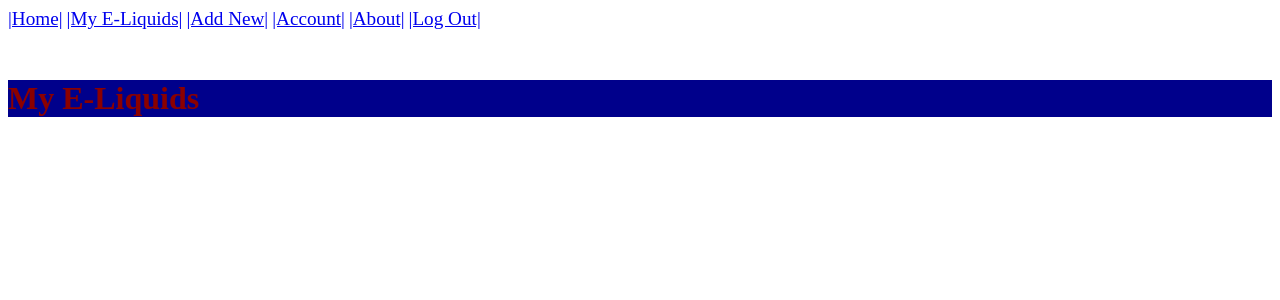
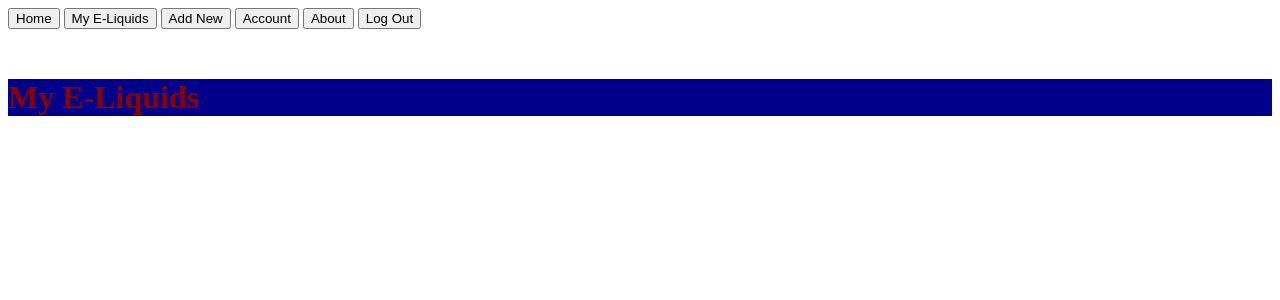
Before and after one commit to Robert-Siberry/E-Liquid_Tracker, a Flask app: page /my in a window 1280 px wide. Shown: the top 300 px of the page. Run offline with Flask 2, Linux system fonts and the light colour scheme; the visitor is signed in with stand-in values (Sample User, id 1); data comes from the database, SQL or seed files in the repository; data that the repository does not hold is empty; parts of the project's set-up code (start-up, migrations or seed data) failed here and were passed over.

Commit message:
updated layout.html style

```diff
--- a/templates/layout.html
+++ b/templates/layout.html
@@ -11,17 +11,17 @@
 <body>
     <div>
         {% if current_user.is_authenticated %}
-            <a style="font-size: larger", href={{ url_for('home') }}>|Home|</a>
-            <a style="font-size: larger", href="{{ url_for('my') }}">|My E-Liquids|</a>
-            <a style="font-size: larger", href="{{ url_for('add') }}">|Add New|</a>
-            <a style="font-size: larger", href="{{ url_for('account') }}">|Account|</a>
-            <a style="font-size: larger", href="{{ url_for('about') }}">|About|</a>
-            <a style="font-size: larger", href="{{ url_for('logout') }}">|Log Out|</a>
+            <a style="font-size: larger", href={{ url_for('home') }}><button>Home</button></a>
+            <a style="font-size: larger", href="{{ url_for('my') }}"><button>My E-Liquids</button></a>
+            <a style="font-size: larger", href="{{ url_for('add') }}"><button>Add New</button></a>
+            <a style="font-size: larger", href="{{ url_for('account') }}"><button>Account</button></a>
+            <a style="font-size: larger", href="{{ url_for('about') }}"><button>About</button></a>
+            <a style="font-size: larger", href="{{ url_for('logout') }}"><button>Log Out</button></a>
         {% else %}
-            <a style="font-size: larger", href={{ url_for('home') }}>|Home|</a>
-            <a style="font-size: larger", href="{{ url_for('about') }}">|About|</a>
-            <a style="font-size: larger", href="{{ url_for('register') }}">|Register|</a>
-            <a style="font-size: larger", href="{{ url_for('login') }}">|Login|</a>
+            <a style="font-size: larger", href={{ url_for('home') }}><button>Home</button></a>
+            <a style="font-size: larger", href="{{ url_for('about') }}"><button>About</button></a>
+            <a style="font-size: larger", href="{{ url_for('register') }}"><button>Register</button></a>
+            <a style="font-size: larger", href="{{ url_for('login') }}"><button>Login</button></a>
 
         {% endif %}
     <br>
--- a/templates/my.html
+++ b/templates/my.html
@@ -15,8 +15,8 @@
         <p><b>Product name: </b> {{ eliquids.name }}</p>
         <p><b>Description:</b> {{ eliquids.description }}</p>
         <p><b>Flavours: </b>{{ eliquids.flavours }}</p>
-        <a href="{{ url_for('update', up=eliquids.id) }}">Update</a>
-        <a href="{{ url_for('remove', up=eliquids.id) }}">Delete</a>
+        <a href="{{ url_for('update', up=eliquids.id) }}"><button>Update</button></a>
+        <a href="{{ url_for('remove', up=eliquids.id) }}"><button>Delete</button></a>
     </div>
 {% endfor %}
 
```
